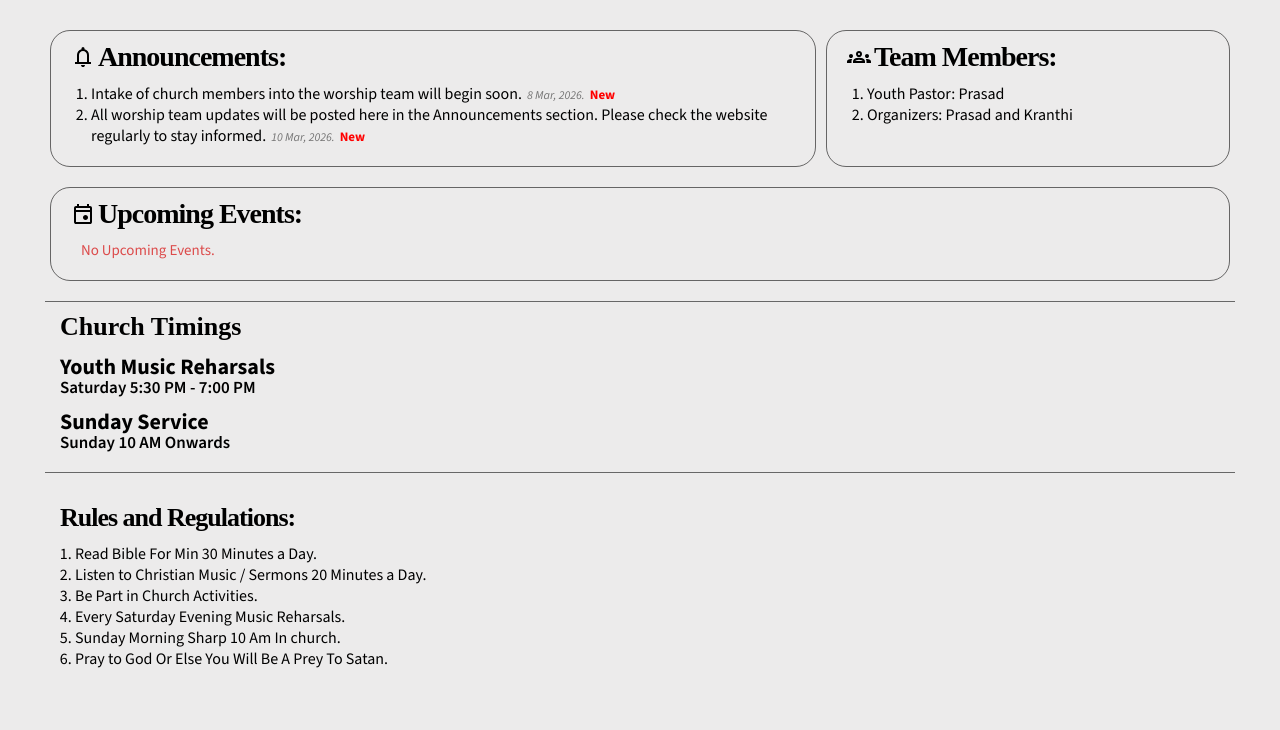
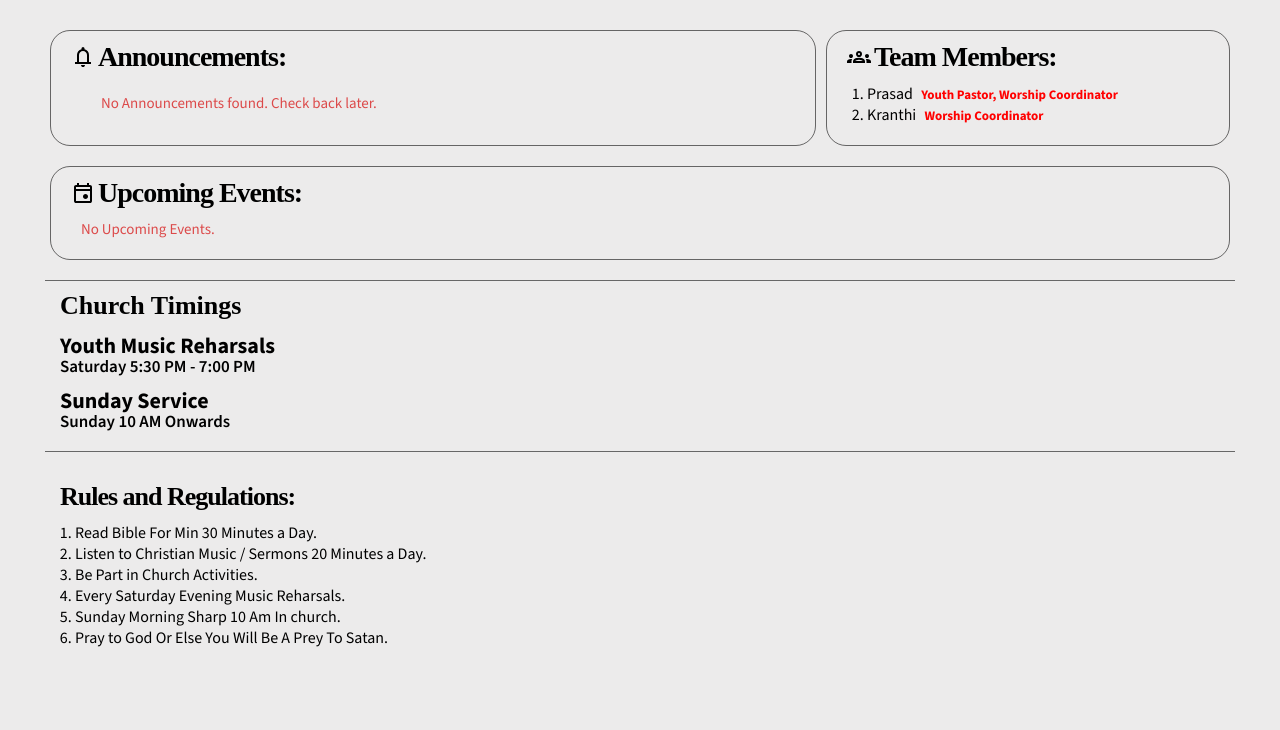
Before and after one commit to kranthiaravelli/FMC-MUSIC-TEAM-WEBSITE, a plain HTML site: page index.html in a window 1280 px wide. Shown: the part 70-800 px from the top of the page. Drawn offline with nearby package versions, Linux system fonts and the light colour scheme; a web font is replaced by a local one.

Commit message:
Revise announcements and update page title
Updated the title and announcements section in index.html. Removed old announcements and added a placeholder for future updates.

```diff
--- a/index.html
+++ b/index.html
@@ -3,7 +3,7 @@
 <head>
     <meta charset="UTF-8">
     <meta name="viewport" content="width=device-width, initial-scale=1.0">
-    <title>Free Methodist Church Uppal | Uppal Music Team Website</title>
+    <title>Free Methodist Church Uppal | Worship Team Website</title>
     <link rel="stylesheet" href="style.css">
 </head>
 <body>
@@ -19,9 +19,10 @@
                         <svg xmlns="http://www.w3.org/2000/svg" height="24px" viewBox="0 -960 960 960" width="24px" fill="#000000"><path d="M160-200v-80h80v-280q0-83 50-147.5T420-792v-28q0-25 17.5-42.5T480-880q25 0 42.5 17.5T540-820v28q80 20 130 84.5T720-560v280h80v80H160Zm320-300Zm0 420q-33 0-56.5-23.5T400-160h160q0 33-23.5 56.5T480-80ZM320-280h320v-280q0-66-47-113t-113-47q-66 0-113 47t-47 113v280Z"/></svg><h2>Announcements:</h2>
                     </div>
                     <div class="announce">
+                        <p>No Announcements found. Check back later.</p>
                         <ol>
-                            <li>Intake of church members into the worship team will begin soon.<span class="date">8 Mar, 2026.</span><span>New</span></li>
-                            <li>All worship team updates will be posted here in the Announcements section. Please check the website regularly to stay informed.<span class="date">10 Mar, 2026.</span><span>New</span></li>
+                            <!-- <li>Intake of church members into the worship team will begin soon.<span class="date">8 Mar, 2026.</span><span>New</span></li>
+                            <li>All worship team updates will be posted here in the Announcements section. Please check the website regularly to stay informed.<span class="date">10 Mar, 2026.</span><span>New</span></li> -->
                         </ol>
                     </div>
                 </div>
@@ -31,8 +32,8 @@
                     </div>
                     <div class="announce">
                         <ol>
-                            <li>Youth Pastor: Prasad</li>
-                            <li>Organizers: Prasad and Kranthi</li>
+                            <li>Prasad <span class="designation">Youth Pastor, Worship Coordinator</span></li>
+                            <li>Kranthi <span class="designation">Worship Coordinator</span></li>
                         </ol>
                     </div>
                 </div>
```
